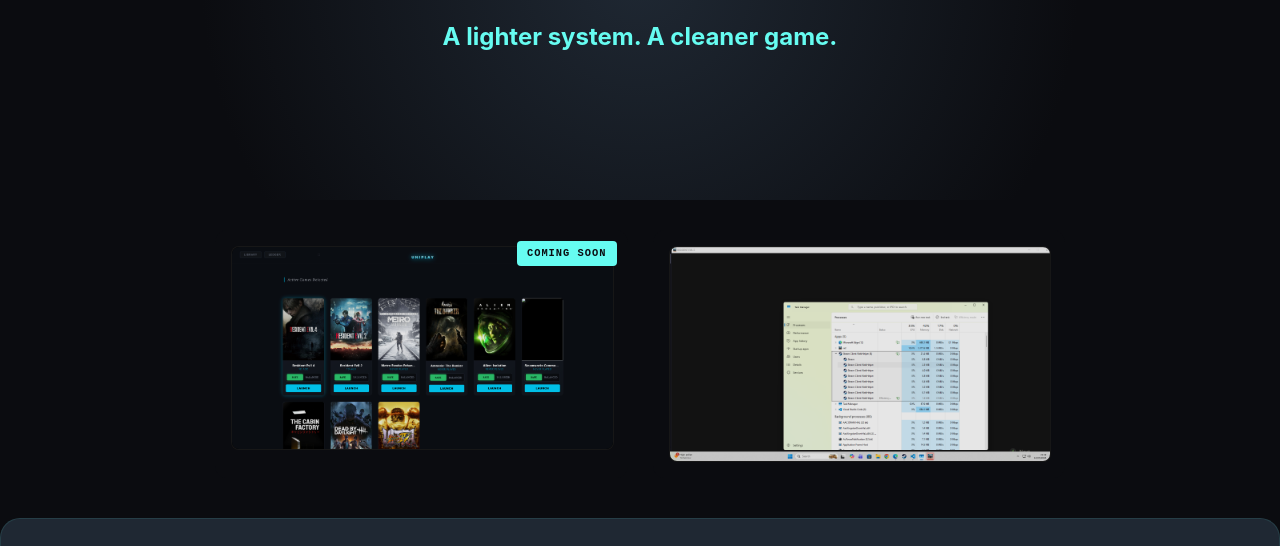
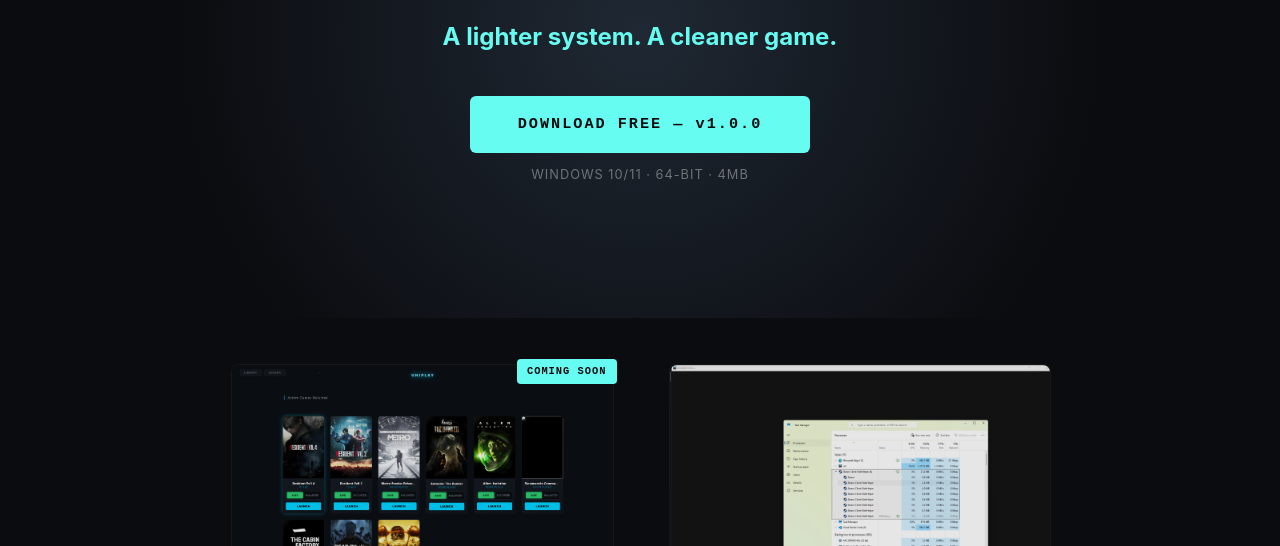
Before and after one commit to Ia-Irfan00/uniplay-web, a plain HTML site: page index.html in a window 1280 px wide. Shown: the part 254-800 px from the top of the page. Drawn offline with Linux system fonts and the light colour scheme.

Commit message:
feat: add download button to hero section

```diff
--- a/index.html
+++ b/index.html
@@ -89,7 +89,17 @@
 
     <section class="hero container">
         <h1>UniPlay</h1>
-        <p style="font-size: 1.5rem; color: var(--accent); font-weight: 700;"> A lighter system. A cleaner game.</p>
+      <p style="font-size: 1.5rem; color: var(--accent); font-weight: 700;"> A lighter system. A cleaner game.</p>
+
+    <div style="margin-top: 40px;">
+        <a href="https://github.com/IA-Irfan00/uniplay-releases/releases/download/v1.0.0/UniPlay_1.0.0_x64-setup.exe"
+           style="display: inline-block; background: var(--accent); color: var(--bg); padding: 16px 48px; border-radius: 6px; font-family: 'JetBrains Mono', monospace; font-weight: 700; text-decoration: none; letter-spacing: 2px; font-size: 0.95rem; transition: var(--epic-transition);">
+            DOWNLOAD FREE — v1.0.0
+        </a>
+        <p style="margin-top: 12px; font-size: 0.8rem; opacity: 0.5; letter-spacing: 1px;">
+            WINDOWS 10/11 · 64-BIT · 4MB
+        </p>
+    </div>
     </section>
 
    <div class="grid">
```
